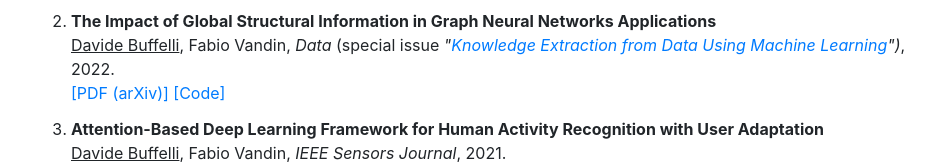
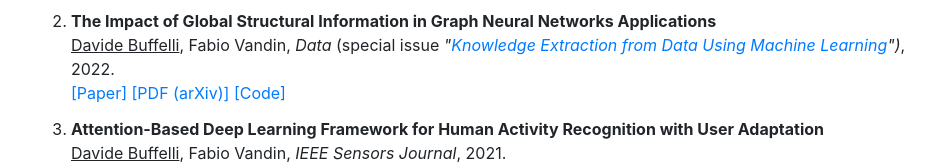
Before and after one commit to DavideBuffelli/davidebuffelli.github.io, a website with bundled scripts: page cv.html in a window 1280 px wide. Shown: the part 3197-3361 px from the top of the page, without its empty margins (289-1224 px from the left). Built offline with nearby package versions, Linux system fonts and the light colour scheme; a web font is replaced by a local one.

Commit message:
added link to RWRReg paper

```diff
--- a/cv.html
+++ b/cv.html
@@ -219,6 +219,7 @@
             <li style="margin-bottom: 12px;">
               <strong>The Impact of Global Structural Information in Graph Neural Networks Applications </strong><br>
               <span style="text-decoration: underline;">Davide Buffelli</span>, Fabio Vandin, <em>Data</em> (special issue <em>"<a href="https://www.mdpi.com/journal/data/special_issues/Knowledge_Extraction">Knowledge Extraction from Data Using Machine Learning</a>")</em>, 2022.<br>
+              <a href="https://www.mdpi.com/2306-5729/7/1/10" target="_blank">[Paper]</a>
               <a href="https://arxiv.org/abs/2006.03814" target="_blank">[PDF (arXiv)]</a> <!-- ><a href="https://github.com/DavideBuffelli/TrASenD">[Code]</a> -->
               <a href="https://github.com/DavideBuffelli/RWRReg", target="_blank">[Code]</a>
             </li>
```
Also changed, not shown: index.html (+1 -0 lines), publications.html (+1 -0 lines), 1 other file.
